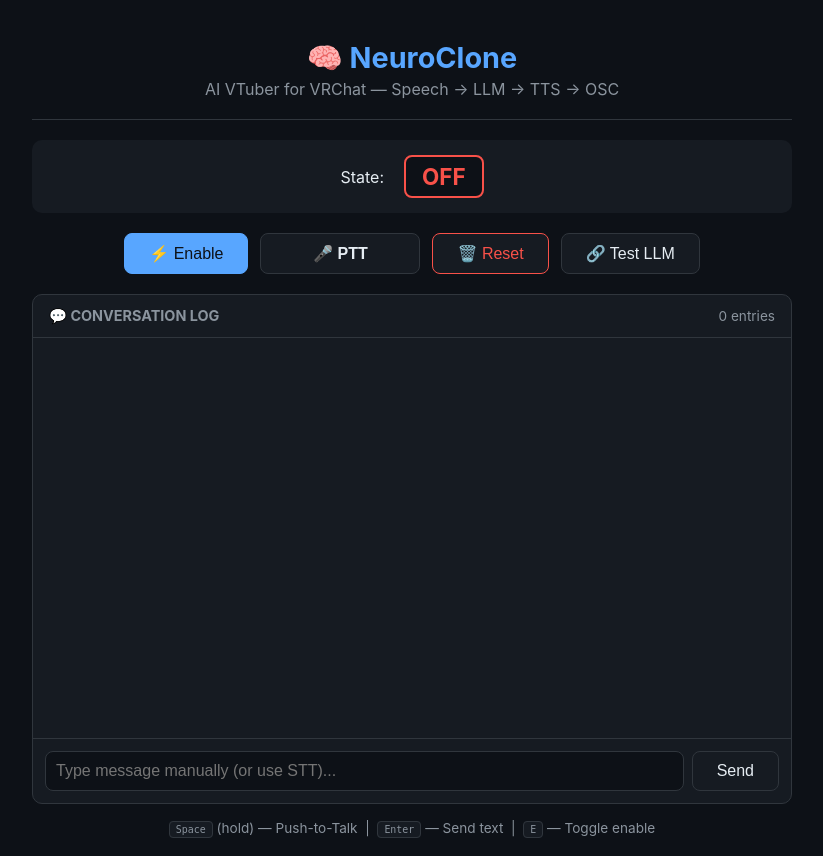
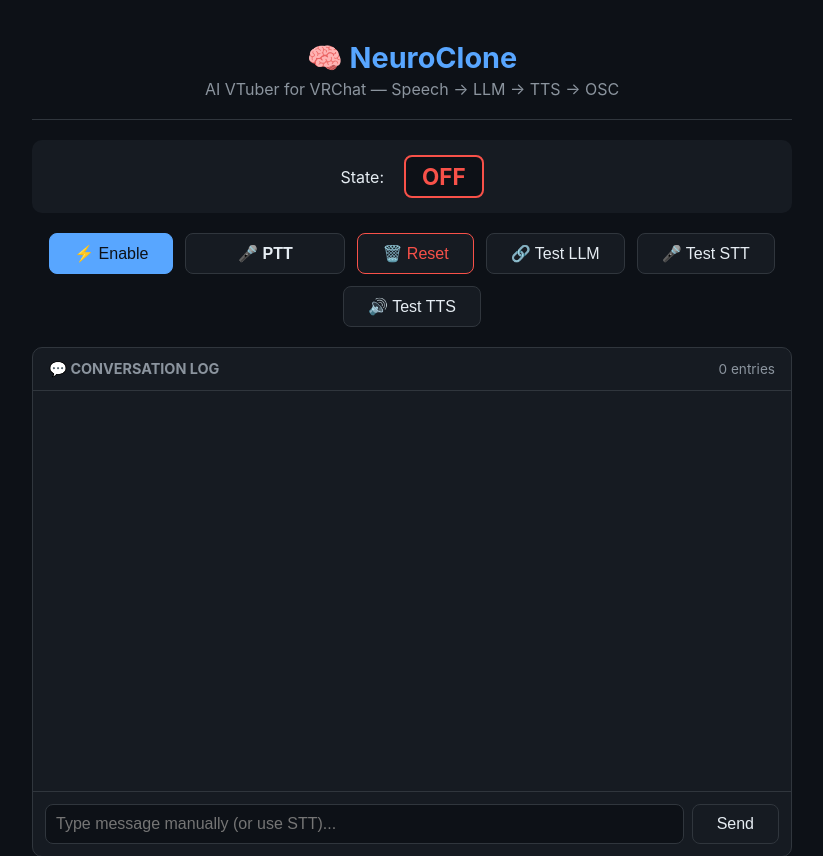
Before and after one commit to SulaimanLmn/vrc-ai-companion, a Flask app: page / in a window 1280 px wide. Shown: the top 856 px of the page, without its empty margins (228-1051 px from the left). Run offline with Flask 3, Linux system fonts and the light colour scheme; data that the repository does not hold is empty; parts of the project's set-up code (start-up, migrations or seed data) failed here and were passed over; some libraries are stand-ins or nearby versions.

Commit message:
Fix LLM empty response, add STT/TTS test buttons
- Fix LLM configuration: Change default model from DeepSeek V4 Flash to mimo-v2.5-pro (which returns responses in content field instead of reasoning_content)
- Increase test_llm max_tokens from 15 to 100 for models that need token budget for reasoning
- Add Test STT button: Transcribes audio files from audio-test folder
- Add Test TTS button: Queues test phrase for audio playback
- Add audio-test/ folder with README and placeholder WAV file
- Update ARCHITECTURE.md with working model recommendations and test features

```diff
--- a/config.py
+++ b/config.py
@@ -13,7 +13,7 @@ AZURE_SPEECH_REGION = os.getenv("AZURE_SPEECH_REGION", "eastasia")
 # LLM (OpenCode Go — OpenAI-compatible)
 OPENCODE_GO_API_KEY = os.getenv("OPENCODE_GO_API_KEY", "")
 OPENCODE_GO_BASE_URL = os.getenv("OPENCODE_GO_BASE_URL", "https://opencode.ai/zen/go/v1")
-OPENCODE_GO_MODEL = os.getenv("OPENCODE_GO_MODEL", "qwen3.6-plus")
+OPENCODE_GO_MODEL = os.getenv("OPENCODE_GO_MODEL", "mimo-v2.5-pro")
 
 # VRChat OSC
 VRC_CHATBOX_IP = os.getenv("VRC_CHATBOX_IP", "127.0.0.1")
--- a/main.py
+++ b/main.py
@@ -128,11 +128,73 @@ class NeuroClone:
     def test_llm(self) -> dict:
         """Test LLM connection and return result."""
         try:
-            reply = self.llm.chat("Say 'connection test OK' in 3 words", max_tokens=15)
+            reply = self.llm.chat("Say 'connection test OK' in 3 words", max_tokens=100)
             if reply:
                 return {"success": True, "reply": reply}
             else:
                 return {"success": False, "error": "Empty response from LLM"}
+        except Exception as e:
+            return {"success": False, "error": str(e)}
+
+    def test_stt(self) -> dict:
+        """Test STT by transcribing an audio file from audio-test folder."""
+        import os
+        from pathlib import Path
+        import azure.cognitiveservices.speech as speechsdk
+
+        test_dir = Path(__file__).parent / "audio-test"
+
+        if not test_dir.exists():
+            return {"success": False, "error": "audio-test folder not found"}
+
+        # Find first audio file
+        audio_files = list(test_dir.glob("*.wav")) + list(test_dir.glob("*.mp3")) + list(test_dir.glob("*.ogg"))
+        if not audio_files:
+            return {"success": False, "error": "No .wav, .mp3, or .ogg files in audio-test folder"}
+
+        try:
+            speech_config = speechsdk.SpeechConfig(
+                subscription=self.stt.subscription_key, region=self.stt.region
+            )
+            speech_config.speech_recognition_language = "en-US"
+
+            audio_config = speechsdk.audio.AudioConfig(filename=str(audio_files[0]))
+            recognizer = speechsdk.SpeechRecognizer(
+                speech_config=speech_config, audio_config=audio_config
+            )
+
+            result_text = ""
+            done = threading.Event()
+
+            def on_recognized(evt):
+                nonlocal result_text
+                if evt.result.reason == speechsdk.ResultReason.RecognizedSpeech:
+                    result_text = evt.result.text
+
+            recognizer.recognized.connect(on_recognized)
+            recognizer.start_continuous_recognition()
+
+            # Wait for recognition with timeout
+            for _ in range(30):  # 3 second timeout
+                if result_text:
+                    break
+                time.sleep(0.1)
+
+            recognizer.stop_continuous_recognition()
+
+            if result_text:
+                return {"success": True, "message": f"Transcribed: '{result_text}' (from {audio_files[0].name})"}
+            else:
+                return {"success": False, "error": "No speech detected in audio file"}
+
+        except Exception as e:
+            return {"success": False, "error": str(e)}
+
+    def test_tts(self) -> dict:
+        """Test TTS by speaking a short phrase."""
+        try:
+            self.tts.enqueue("Text to speech test")
+            return {"success": True, "message": "TTS queued successfully"}
         except Exception as e:
             return {"success": False, "error": str(e)}
 
--- a/requirements.txt
+++ b/requirements.txt
@@ -1,7 +1,7 @@
 azure-cognitiveservices-speech>=1.38.0
 python-dotenv>=1.0.0
 openai>=1.10.0
-pythonosc>=1.8.3
+python-osc>=1.8.3
 flask>=3.0.0
 flask-socketio>=5.3.0
 simple-websocket>=1.0.0
--- a/web_ui/app.py
+++ b/web_ui/app.py
@@ -55,4 +55,14 @@ def create_app(neuro):
         result = neuro.test_llm()
         return jsonify(result)
 
+    @app.route("/api/test_stt", methods=["POST"])
+    def api_test_stt():
+        result = neuro.test_stt()
+        return jsonify(result)
+
+    @app.route("/api/test_tts", methods=["POST"])
+    def api_test_tts():
+        result = neuro.test_tts()
+        return jsonify(result)
+
     return app
--- a/web_ui/templates/index.html
+++ b/web_ui/templates/index.html
@@ -1,5 +1,6 @@
 <!DOCTYPE html>
 <html lang="en">
+
 <head>
   <meta charset="UTF-8">
   <meta name="viewport" content="width=device-width, initial-scale=1.0">
@@ -19,7 +20,11 @@
       --purple: #bc8cff;
     }
 
-    * { margin: 0; padding: 0; box-sizing: border-box; }
+    * {
+      margin: 0;
+      padding: 0;
+      box-sizing: border-box;
+    }
 
     body {
       font-family: -apple-system, BlinkMacSystemFont, 'Segoe UI', sans-serif;
@@ -72,11 +77,30 @@
       transition: all 0.3s;
     }
 
-    .state-OFF { color: var(--red); border: 2px solid var(--red); }
-    .state-ON { color: var(--green); border: 2px solid var(--green); }
-    .state-LISTENING\ \(PTT\) { color: var(--orange); border: 2px solid var(--orange); }
-    .state-THINKING { color: var(--purple); border: 2px solid var(--purple); }
-    .state-SPEAKING { color: var(--accent); border: 2px solid var(--accent); }
+    .state-OFF {
+      color: var(--red);
+      border: 2px solid var(--red);
+    }
+
+    .state-ON {
+      color: var(--green);
+      border: 2px solid var(--green);
+    }
+
+    .state-LISTENING\ \(PTT\) {
+      color: var(--orange);
+      border: 2px solid var(--orange);
+    }
+
+    .state-THINKING {
+      color: var(--purple);
+      border: 2px solid var(--purple);
+    }
+
+    .state-SPEAKING {
+      color: var(--accent);
+      border: 2px solid var(--accent);
+    }
 
     /* Controls */
     .controls {
@@ -135,8 +159,15 @@
     }
 
     @keyframes pulse {
-      0%, 100% { box-shadow: 0 0 0 0 rgba(210, 153, 34, 0.4); }
-      50% { box-shadow: 0 0 0 10px rgba(210, 153, 34, 0); }
+
+      0%,
+      100% {
+        box-shadow: 0 0 0 0 rgba(210, 153, 34, 0.4);
+      }
+
+      50% {
+        box-shadow: 0 0 0 10px rgba(210, 153, 34, 0);
+      }
     }
 
     /* Chat log */
@@ -154,7 +185,11 @@
       align-items: center;
     }
 
-    .chat-header h3 { color: var(--muted); font-size: 0.9em; text-transform: uppercase; }
+    .chat-header h3 {
+      color: var(--muted);
+      font-size: 0.9em;
+      text-transform: uppercase;
+    }
 
     .chat-log {
       height: 400px;
@@ -193,8 +228,13 @@
       margin-bottom: 2px;
     }
 
-    .entry-user .entry-label { color: var(--accent); }
-    .entry-assistant .entry-label { color: var(--purple); }
+    .entry-user .entry-label {
+      color: var(--accent);
+    }
+
+    .entry-assistant .entry-label {
+      color: var(--purple);
+    }
 
     /* Manual input */
     .manual-input {
@@ -236,6 +276,7 @@
     }
   </style>
 </head>
+
 <body>
   <div class="container">
     <header>
@@ -253,6 +294,8 @@
        <button class="ptt" id="btnPTT" onclick="togglePTT()" disabled>🎤 PTT</button>
        <button class="danger" id="btnReset" onclick="resetChat()">🗑️ Reset</button>
        <button id="btnTestLLM" onclick="testLLM()">🔗 Test LLM</button>
+       <button id="btnTestSTT" onclick="testSTT()">🎤 Test STT</button>
+       <button id="btnTestTTS" onclick="testTTS()">🔊 Test TTS</button>
      </div>
 
     <div class="chat-section">
@@ -402,6 +445,56 @@
          });
      }
 
+     function testSTT() {
+       const btn = document.getElementById('btnTestSTT');
+       btn.textContent = '⏳ Testing...';
+       btn.disabled = true;
+       fetch('/api/test_stt', { method: 'POST' })
+         .then(r => r.json())
+         .then(data => {
+           btn.textContent = '🎤 Test STT';
+           btn.disabled = false;
+           if (data.success) {
+             btn.style.borderColor = 'var(--green)';
+             btn.style.color = 'var(--green)';
+             alert('STT test: ' + data.message);
+           } else {
+             btn.style.borderColor = 'var(--red)';
+             btn.style.color = 'var(--red)';
+             alert('STT error: ' + data.error);
+           }
+           setTimeout(() => {
+             btn.style.borderColor = '';
+             btn.style.color = '';
+           }, 3000);
+         });
+     }
+
+     function testTTS() {
+       const btn = document.getElementById('btnTestTTS');
+       btn.textContent = '⏳ Testing...';
+       btn.disabled = true;
+       fetch('/api/test_tts', { method: 'POST' })
+         .then(r => r.json())
+         .then(data => {
+           btn.textContent = '🔊 Test TTS';
+           btn.disabled = false;
+           if (data.success) {
+             btn.style.borderColor = 'var(--green)';
+             btn.style.color = 'var(--green)';
+             alert('TTS test: ' + data.message);
+           } else {
+             btn.style.borderColor = 'var(--red)';
+             btn.style.color = 'var(--red)';
+             alert('TTS error: ' + data.error);
+           }
+           setTimeout(() => {
+             btn.style.borderColor = '';
+             btn.style.color = '';
+           }, 3000);
+         });
+     }
+
     // Keyboard shortcuts
     let spaceDown = false;
     document.addEventListener('keydown', e => {
@@ -436,4 +529,5 @@
     });
   </script>
 </body>
+
 </html>
```
Also changed, not shown: ARCHITECTURE.md (+11 -12 lines), llm_client.py (+4 -3 lines), audio-test/README.md (added), 2 other files. Lines whose indentation alone changed are shown as unchanged.
